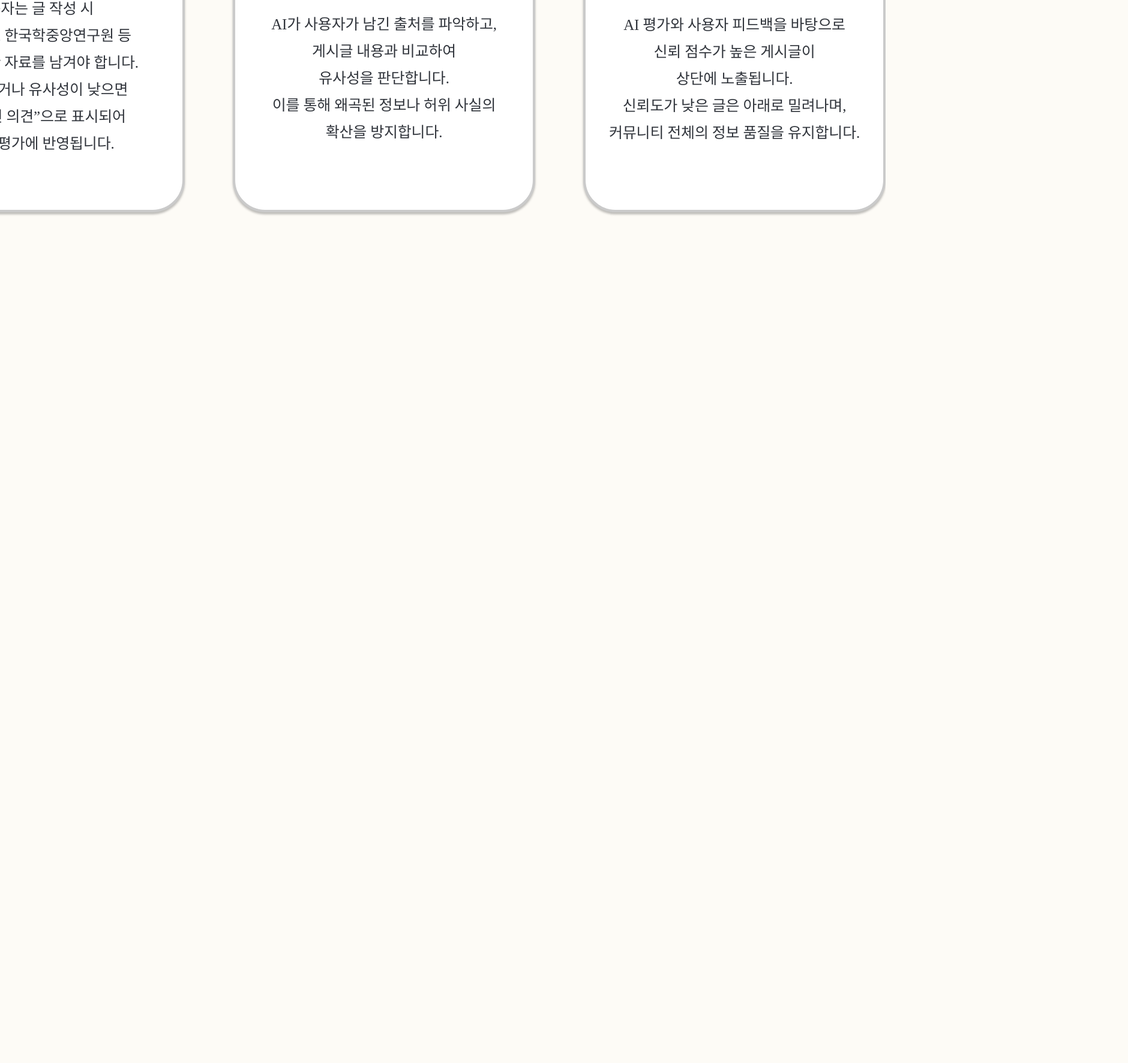
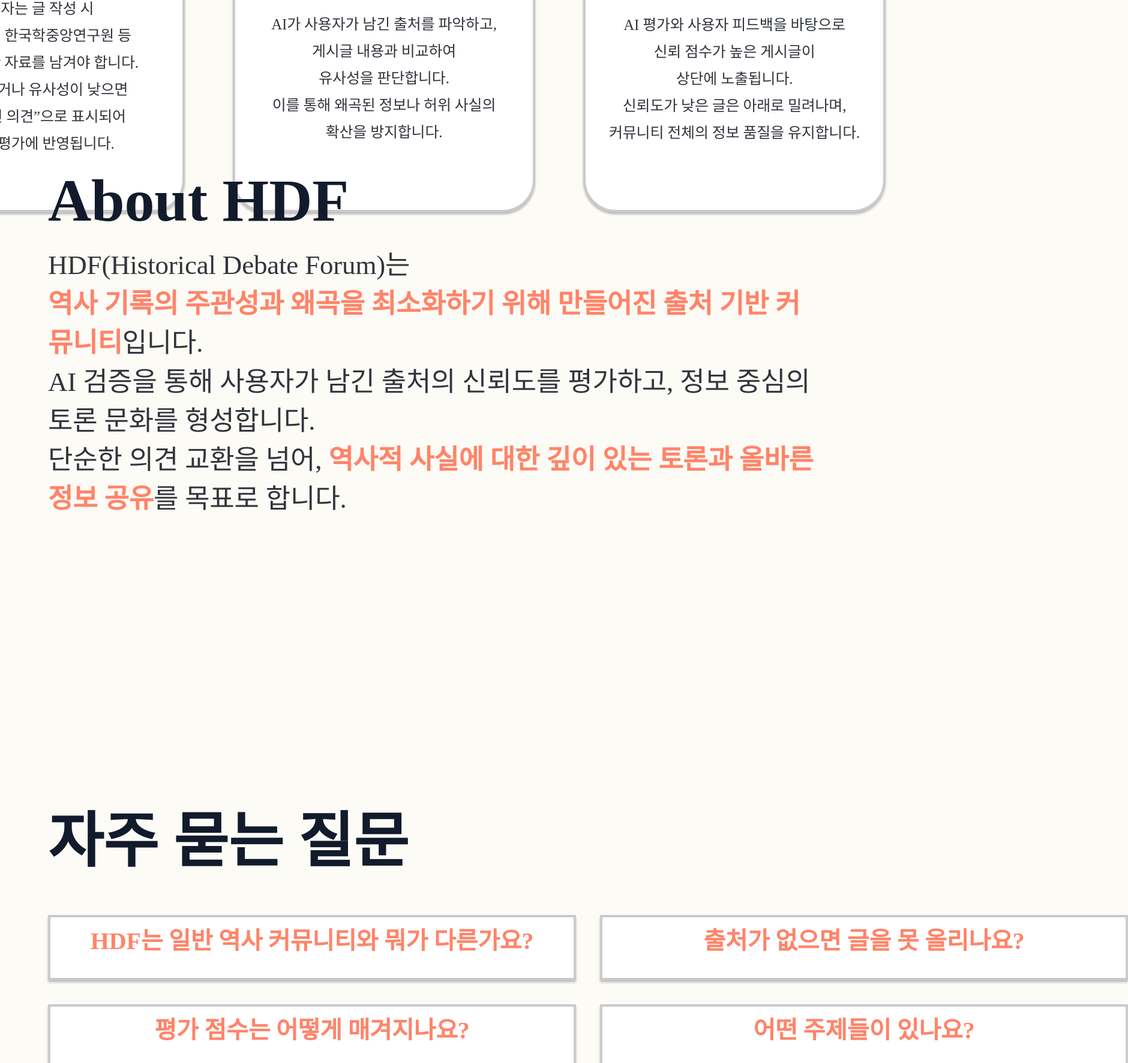
Before and after one commit to Histo-rian/FE, a React (Vite) app: page / in a window 1280 px wide. Shown: the part 1510-3283 px from the top of the page at 60% size, 1880 px wide, since content can reach past the window. Built offline with nearby package versions, Linux system fonts and the light colour scheme; a web font is replaced by a local one.

Commit message:
feat:ABOUT page,FAQ page 구현

```diff
--- a/src/components/Card/Card.jsx
+++ b/src/components/Card/Card.jsx
@@ -6,7 +6,7 @@ export default function Card({ title, icon, text }) {
    <div className="cardContainer">
     <p className="cardTitle">{title}</p>
     <svg width="180" height="180" viewBox="0 0 180 180" fill="none" xmlns="http://www.w3.org/2000/svg">
-     <path fill-rule="evenodd" clip-rule="evenodd" d="M110.325 105H116.25L153.675 142.5L142.5 153.675L105 116.25V110.325L102.975 108.225C94.425 115.575 83.325 120 71.25 120C44.325 120 22.5 98.175 22.5 71.25C22.5 44.325 44.325 22.5 71.25 22.5C98.175 22.5 120 44.325 120 71.25C120 83.325 115.575 94.425 108.225 102.975L110.325 105ZM37.5 71.25C37.5 89.925 52.575 105 71.25 105C89.925 105 105 89.925 105 71.25C105 52.575 89.925 37.5 71.25 37.5C52.575 37.5 37.5 52.575 37.5 71.25Z" fill="#FF8469" />
+     <path fillRule="evenodd" clipRule="evenodd" d="M110.325 105H116.25L153.675 142.5L142.5 153.675L105 116.25V110.325L102.975 108.225C94.425 115.575 83.325 120 71.25 120C44.325 120 22.5 98.175 22.5 71.25C22.5 44.325 44.325 22.5 71.25 22.5C98.175 22.5 120 44.325 120 71.25C120 83.325 115.575 94.425 108.225 102.975L110.325 105ZM37.5 71.25C37.5 89.925 52.575 105 71.25 105C89.925 105 105 89.925 105 71.25C105 52.575 89.925 37.5 71.25 37.5C52.575 37.5 37.5 52.575 37.5 71.25Z" fill="#FF8469" />
     </svg>
     <p className="cardText">{text}</p>
    </div>
@@ -28,7 +28,7 @@ export default function Card({ title, icon, text }) {
    <div className="cardContainer">
     <p className="cardTitle">{title}</p>
     <svg width="180" height="180" viewBox="0 0 180 180" fill="none" xmlns="http://www.w3.org/2000/svg">
-     <path fill-rule="evenodd" clip-rule="evenodd" d="M157.5 60C165.75 60 172.5 66.75 172.5 75L172.425 75.6L172.5 75.675V90C172.5 91.95 172.125 93.75 171.45 95.475L148.8 148.35C146.55 153.75 141.225 157.5 135 157.5H67.5C59.25 157.5 52.5 150.75 52.5 142.5V67.5C52.5 63.375 54.15 59.625 56.925 56.925L106.275 7.49997L114.225 15.375C116.25 17.4 117.525 20.25 117.525 23.325L117.3 25.725L110.175 60H157.5ZM37.5 157.5H7.50002V67.5H37.5V157.5Z" fill="#FF8469" />
+     <path fillRule="evenodd" clipRule="evenodd" d="M157.5 60C165.75 60 172.5 66.75 172.5 75L172.425 75.6L172.5 75.675V90C172.5 91.95 172.125 93.75 171.45 95.475L148.8 148.35C146.55 153.75 141.225 157.5 135 157.5H67.5C59.25 157.5 52.5 150.75 52.5 142.5V67.5C52.5 63.375 54.15 59.625 56.925 56.925L106.275 7.49997L114.225 15.375C116.25 17.4 117.525 20.25 117.525 23.325L117.3 25.725L110.175 60H157.5ZM37.5 157.5H7.50002V67.5H37.5V157.5Z" fill="#FF8469" />
     </svg>
     <p className="cardText">{text}</p>
    </div>
--- a/src/components/FAQ/FAQ.css
+++ b/src/components/FAQ/FAQ.css
@@ -30,4 +30,5 @@
   white-space: pre-line;
   overflow: hidden;
   transition: max-height 0.4s ease;
+  margin-top: 20px;
 }
--- a/src/components/FAQ/FAQ.jsx
+++ b/src/components/FAQ/FAQ.jsx
@@ -16,8 +16,8 @@ export default function FAQ({ title, text }) {
  }, [isOpen]);
 
  return (
-  <div className='faqContainer'>
-   <div onClick={() => setIsOpen(!isOpen)} className='faqTitle'>{title}</div>
+  <div onClick={() => setIsOpen(!isOpen)} className='faqContainer'>
+   <div className='faqTitle'>{title}</div>
    <div ref={contentRef} className='faqText'style={{ maxHeight: `${height}px` }}>{text}</div>
   </div>
  );
--- a/src/pages/Landing/LandingPage.css
+++ b/src/pages/Landing/LandingPage.css
@@ -37,6 +37,25 @@ section {
   justify-content: center;
 }
 
+#three {
+  display: flex;
+  flex-direction: column;
+  justify-content: center;
+  align-items: flex-start;
+  text-align: left;
+  padding: 80px;
+}
+#three .text {
+  margin-top: 50px;
+  text-align: left;
+  font-weight: 500;
+  font-size: 45px;
+  margin-bottom: 200px;
+}
+
+#four {
+  padding: 80px;
+}
 
 .box {
   display: flex;
@@ -99,10 +118,27 @@ section {
 .fadeContainer {
   opacity: 0;
   transition: opacity 0.8s ease-in-out;
-  pointer-events: none; /* 안보일 때 클릭 방지 */
+  pointer-events: none;
 }
 
 .fadeContainer.visible {
   opacity: 1;
   pointer-events: auto;
 }
+
+.faqBox {
+  margin-top: 100px;
+  display: grid;
+  grid-template-columns: repeat(2, 1fr);
+  grid-template-rows: repeat(2, auto);
+  gap: 40px;
+  justify-items: center;
+  align-items: start;
+}
+.fqa {
+  display: flex;
+  flex-direction: column;
+  align-items: flex-start;
+  text-align: left;
+  padding-top: 100px;
+}
--- a/src/pages/Landing/LandingPage.jsx
+++ b/src/pages/Landing/LandingPage.jsx
@@ -58,8 +58,26 @@ export default function LandingPage() {
     </div>
    </section>
 
-      <section id="three"></section>
-      <section id="four"></section>
+   <section id="three">
+    <h1 className='title'>About HDF</h1>
+    <h1 className='text'>
+     HDF(Historical Debate Forum)는<br></br>
+     <span style={{ color: "#FF8469", fontWeight: 600 }}>역사 기록의 주관성과 왜곡을 최소화하기 위해 만들어진 출처 기반 커뮤니티</span>입니다.<br></br>
+     AI 검증을 통해 사용자가 남긴 출처의 신뢰도를 평가하고, 정보 중심의 토론 문화를 형성합니다.<br></br>
+     단순한 의견 교환을 넘어, <span style={{ color: "#FF8469", fontWeight: 600 }}>역사적 사실에 대한 깊이 있는 토론과 올바른 정보 공유</span>를 목표로 합니다.
+    </h1>
+   </section>
+   <section id="four">
+    <div className='fqa'>
+     <h1 className='title'>자주 묻는 질문</h1>
+     <div className='faqBox'>
+      <FAQ {...{title:"HDF는 일반 역사 커뮤니티와 뭐가 다른가요?",text:"HDF는 단순한 의견 교환이 아니라 \n출처 기반의 검증된 토론 공간입니다.\n모든 게시글은 신뢰할 수 있는 출처를 제시해야 하며, \nAI가 출처의 신뢰도와 내용의 유사성을 검증합니다."}}/>
+      <FAQ {...{title:"출처가 없으면 글을 못 올리나요?",text:"아닙니다. 출처가 없어도 글을 작성할 수 있지만, \n“주관적인 의견입니다”라는 표시가 붙고, \n노출 우선순위가 낮아집니다.\n신뢰도 높은 출처를 남길수록 더 많은 사용자에게 글이 보여집니다."}}/>
+      <FAQ {...{title:"평가 점수는 어떻게 매겨지나요?",text:"AI 평가 점수 + 사용자 피드백을 종합하여 결정됩니다.\n신뢰도 높은 글일수록 점수가 높고, \nPriority Queue 시스템을 통해 상단에 노출됩니다."}}/>
+      <FAQ {...{title:"어떤 주제들이 있나요?",text:"역사 시대별, 사건별, 인물별 등으로 카테고리화된 \n커뮤니티 갤러리를 제공합니다.\n각 분야에서 자유롭게 토론하고, 서로의 관점을 공유할 수 있습니다."}} />
+     </div>
+    </div>
+   </section>
   </>
  )
 }
```
Lines whose indentation alone changed are shown as unchanged.
